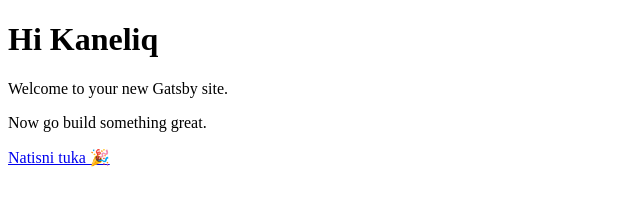
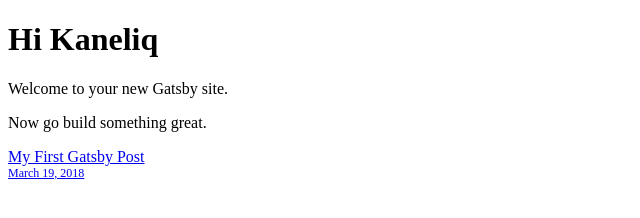
Before and after one commit to MartinShishkov/personal-blog, a Gatsby site: page / in a window 1280 px wide. Shown: the whole page, without its empty margins (0-640 px from the left). Built offline with nearby package versions, Linux system fonts and the light colour scheme; Gatsby itself is replaced by a stand-in of ours.

Commit message:
displaying posts on home page

```diff
--- a/src/layouts/index.scss
+++ b/src/layouts/index.scss
@@ -5,6 +5,7 @@ html {
 }
 body {
   margin: 0;
+  font-family: 'Montserrat', sans-serif !important;
 }
 article,
 aside,
--- a/src/pages/03-19-2018-getting-started/index.md
+++ b/src/pages/03-19-2018-getting-started/index.md
@@ -6,4 +6,4 @@ title: "My First Gatsby Post"
 
 Oooooh-weeee, tva mi e parviqt blog post! She gi prasna muehehe
 *asadas*
-#heading
+#heading 🎉
--- a/src/pages/index.js
+++ b/src/pages/index.js
@@ -1,13 +1,45 @@
 import React from 'react'
 import Link from 'gatsby-link'
 
-const IndexPage = () => (
+const IndexPage = ({data}) => {
+    return (
         <div>
             <h1>Hi Kaneliq</h1>
             <p>Welcome to your new Gatsby site.</p>
             <p>Now go build something great.</p>
-    <Link to="/first-post">Natisni tuka 🎉</Link>
+            {
+               data.allMarkdownRemark.edges.map((post, i) => {
+                    return (
+                        <div key={i}>
+                            <Link to={post.node.frontmatter.path}>
+                                {post.node.frontmatter.title}
+                                <span style={{display: "block", fontSize: "9pt"}}>
+                                    {post.node.frontmatter.date}
+                                </span>
+                            </Link>
                         </div>
                     )
+               })
+            }
+
+        </div>
+    )
+}
+
+export const pageQuery = graphql`
+  query getAllPosts {
+    allMarkdownRemark(limit: 10) {
+      edges {
+          node {
+            frontmatter {
+                date(formatString: "MMMM DD, YYYY")
+                path
+                title
+              }
+          }
+      }
+    }
+  }
+`;
 
 export default IndexPage
--- a/src/templates/blog-post.js
+++ b/src/templates/blog-post.js
@@ -11,6 +11,7 @@ export default function Template({ data, // this prop will be injected by the Gr
       <Helmet title={`Your Blog Name - ${post.frontmatter.title}`} />
       <div className="blog-post">
         <h1>{post.frontmatter.title}</h1>
+        <p>{post.frontmatter.date}</p>
         <div
           className="blog-post-content"
           dangerouslySetInnerHTML={{ __html: post.html }}
```
Lines whose indentation alone changed are shown as unchanged.
